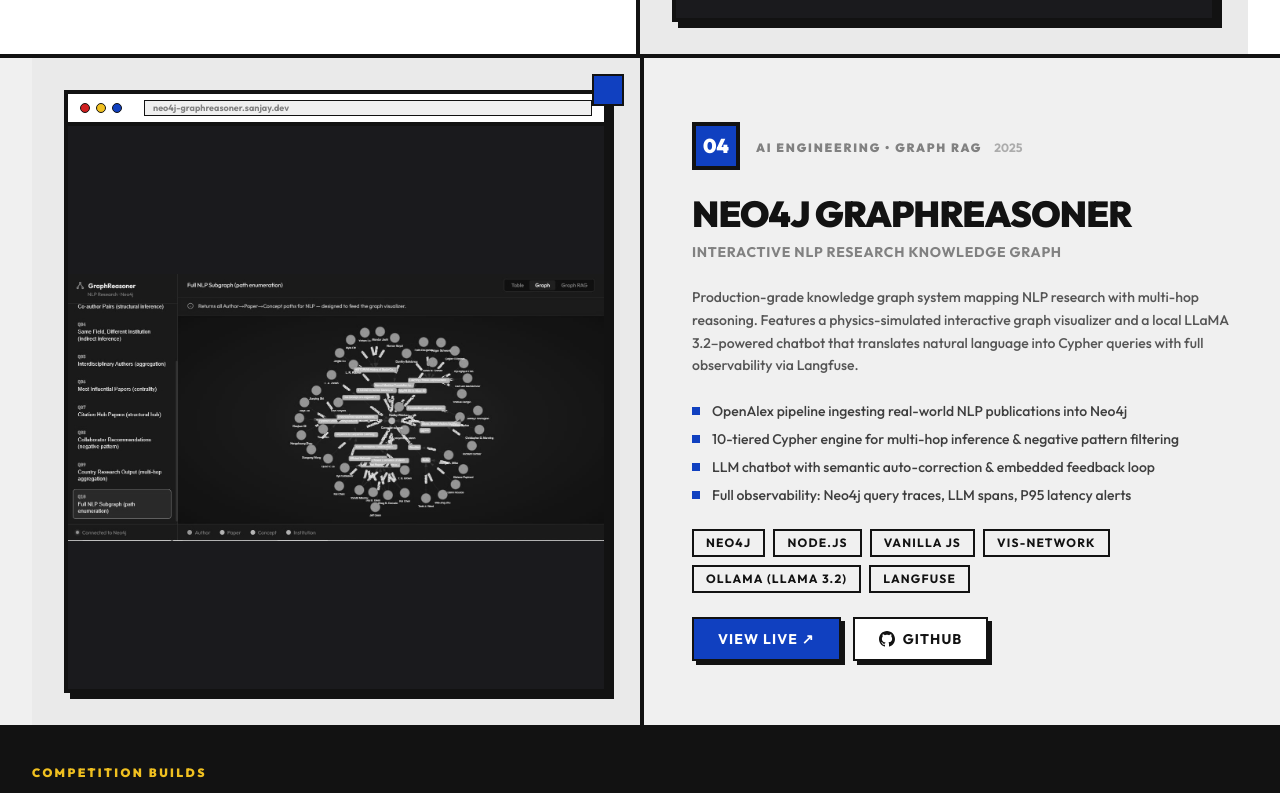
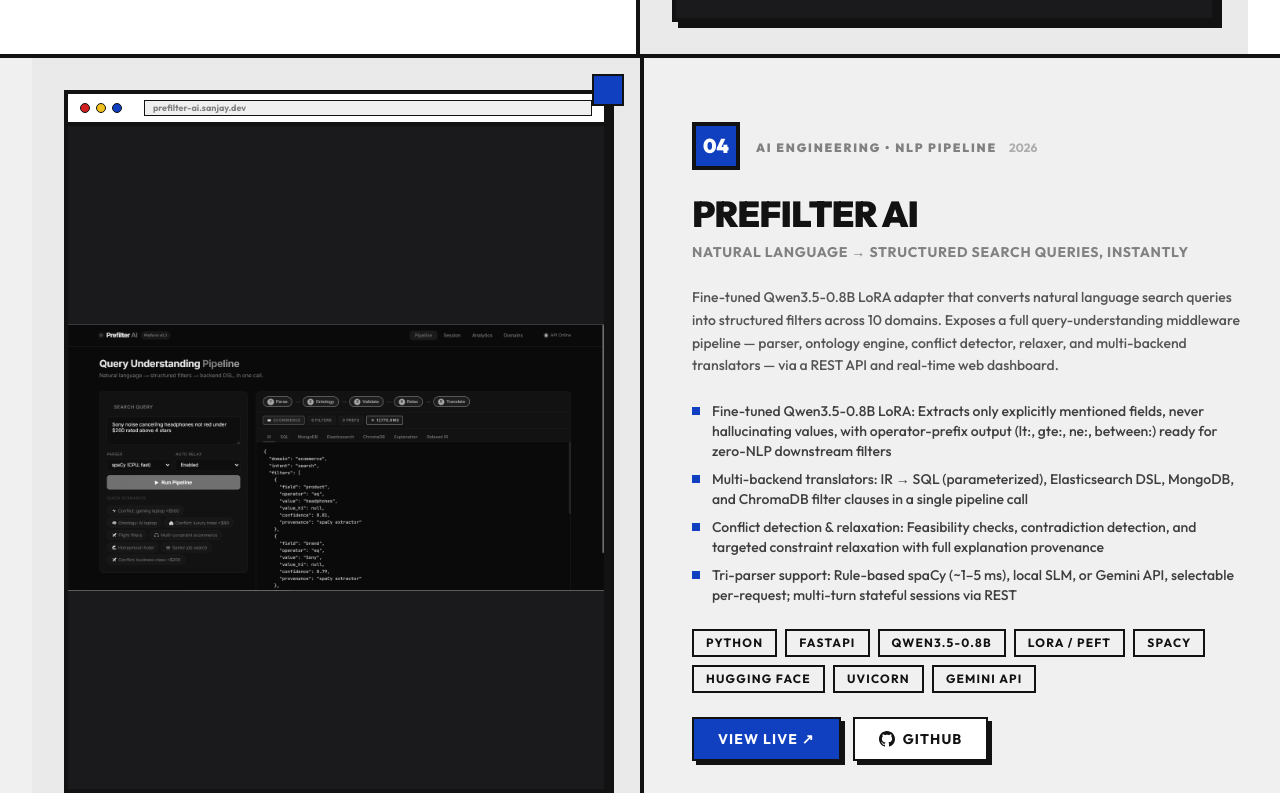
Before and after one commit to JKSANJAY27/portfolio-v2, a Next.js app: page / in a window 1280 px wide. Shown: the part 3520-4313 px from the top of the page. Built offline with nearby package versions, Linux system fonts and the light colour scheme.

Commit message:
feat: add Projects section with detailed portfolio entries and resume document

```diff
--- a/src/sections/Projects.tsx
+++ b/src/sections/Projects.tsx
@@ -64,22 +64,22 @@
     accent: '#F0C020',
   },
   {
-    category: 'AI Engineering • Graph RAG',
+    category: 'AI Engineering • NLP Pipeline',
     index: '04',
-    year: '2025',
-    title: 'Neo4j GraphReasoner',
-    subtitle: 'Interactive NLP Research Knowledge Graph',
-    description: 'Production-grade knowledge graph system mapping NLP research with multi-hop reasoning. Features a physics-simulated interactive graph visualizer and a local LLaMA 3.2–powered chatbot that translates natural language into Cypher queries with full observability via Langfuse.',
+    year: '2026',
+    title: 'Prefilter AI',
+    subtitle: 'Natural Language → Structured Search Queries, Instantly',
+    description: 'Fine-tuned Qwen3.5-0.8B LoRA adapter that converts natural language search queries into structured filters across 10 domains. Exposes a full query-understanding middleware pipeline — parser, ontology engine, conflict detector, relaxer, and multi-backend translators — via a REST API and real-time web dashboard.',
     results: [
-      'OpenAlex pipeline ingesting real-world NLP publications into Neo4j',
-      '10-tiered Cypher engine for multi-hop inference & negative pattern filtering',
-      'LLM chatbot with semantic auto-correction & embedded feedback loop',
-      'Full observability: Neo4j query traces, LLM spans, P95 latency alerts',
+      'Fine-tuned Qwen3.5-0.8B LoRA: Extracts only explicitly mentioned fields, never hallucinating values, with operator-prefix output (lt:, gte:, ne:, between:) ready for zero-NLP downstream filters',
+      'Multi-backend translators: IR → SQL (parameterized), Elasticsearch DSL, MongoDB, and ChromaDB filter clauses in a single pipeline call',
+      'Conflict detection & relaxation: Feasibility checks, contradiction detection, and targeted constraint relaxation with full explanation provenance',
+      'Tri-parser support: Rule-based spaCy (~1–5 ms), local SLM, or Gemini API, selectable per-request; multi-turn stateful sessions via REST',
     ],
-    stack: ['Neo4j', 'Node.js', 'Vanilla JS', 'vis-network', 'Ollama (LLaMA 3.2)', 'Langfuse'],
-    link: 'https://github.com/JKSANJAY27/Knowledge-Graph',
-    github: 'https://github.com/JKSANJAY27/Knowledge-Graph',
-    image: '/projects/graphreasoner.jfif',
+    stack: ['Python', 'FastAPI', 'Qwen3.5-0.8B', 'LoRA / PEFT', 'spaCy', 'Hugging Face', 'Uvicorn', 'Gemini API'],
+    link: 'https://github.com/JKSANJAY27/Prefilter-AI',
+    github: 'https://github.com/JKSANJAY27/Prefilter-AI',
+    image: '/projects/prefilter.png',
     accent: '#1040C0',
   },
 ];
```
Also changed, not shown: public/projects/prefilter.png (added), 1 other file (tests, documents, lock files or other folders).
